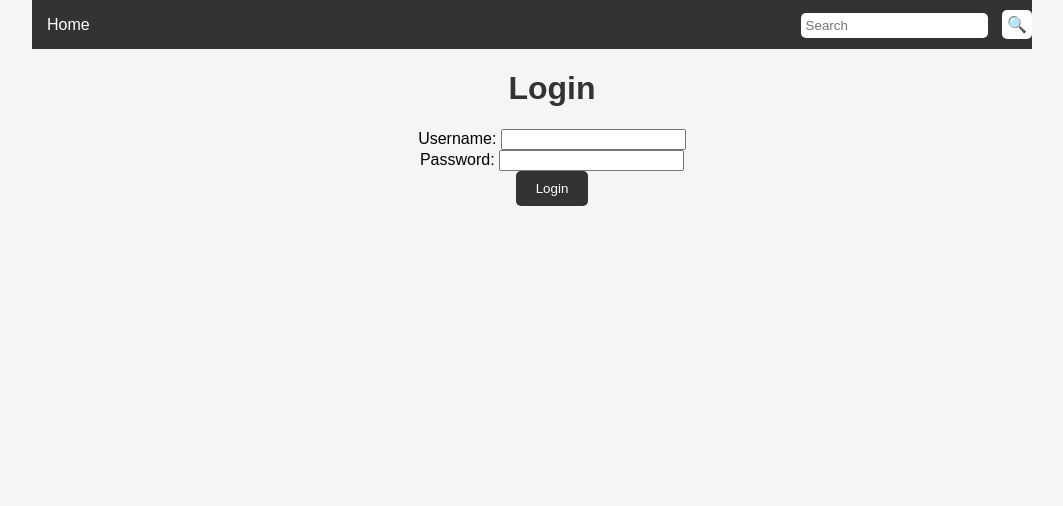
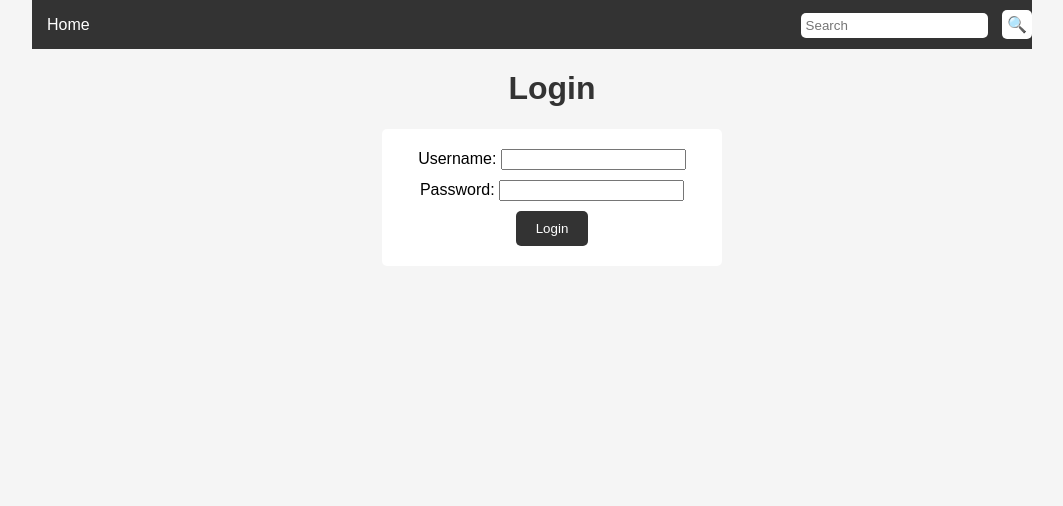
Before and after one commit to Abishai03/book_management_system, a Flask app: template app/templates/login.html in a window 1280 px wide. Shown: the part 111-617 px from the top of the page, without its empty margins (88-1151 px from the left). Run offline with Flask 3, Linux system fonts and the light colour scheme; the template is opened without the code that fills it, so the values that code supplies are empty.

Commit message:
Clean up login

```diff
--- a/app/templates/login.html
+++ b/app/templates/login.html
@@ -14,33 +14,23 @@
             text-align: center;
         }
 
-        /* Style the login container */
         h1 {
             color: #333;
         }
 
-
-
-        /* Style the login form */
-        /* form {
+        .login-container {
             background-color: #fff;
             border-radius: 5px;
-            padding: 20px;
+            max-width: 800px;
             width: 300px;
             margin: 0 auto;
-        } */
+            padding: 20px;
+        }
 
-        /* Style text inputs and password inputs */
-        /* input[type="text"],
-        input[type="password"] {
-            width: 30%;
-            padding: 10px;
-            margin: 5px 0;
-            border: 1px solid #ccc;
-            border-radius: 5px;
-        } */
+        .input-section {
+            margin-bottom: 10px;
+        }
 
-        /* Style the login button */
         input[type="submit"] {
             background-color: #333;            ;
             color: #fff;
@@ -60,11 +50,18 @@
     {% if error %}
         <p style="color: red;">{{ error }}</p>
     {% endif %}
-    <form action="{{ url_for('login') }}" method="post">
-        Username: <input type="text" name="username" required><br>
-        Password: <input type="password" name="password" required><br>
-        <input type="submit" value="Login">
-    </form>
+    <div class="login-container">
+        <form action="{{ url_for('login') }}" method="post">
+            <div class="input-section">
+                Username: <input type="text" name="username" required><br>
+            </div>
+            <div class="input-section">
+                Password: <input type="password" name="password" required><br>
+            </div>
+            <input type="submit" value="Login">
+        </form>
+    </div>
+
 </body>
 </html>
 
```
Also changed, not shown: app/templates/base.html (indentation only).
